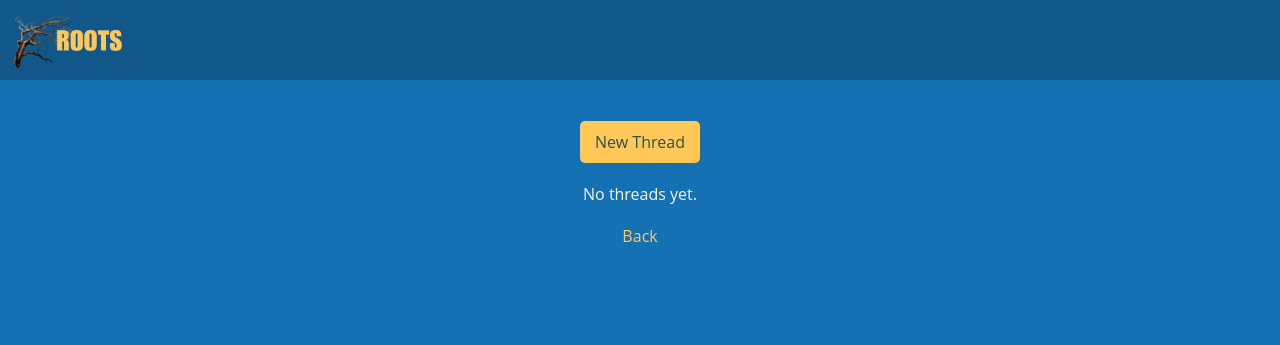
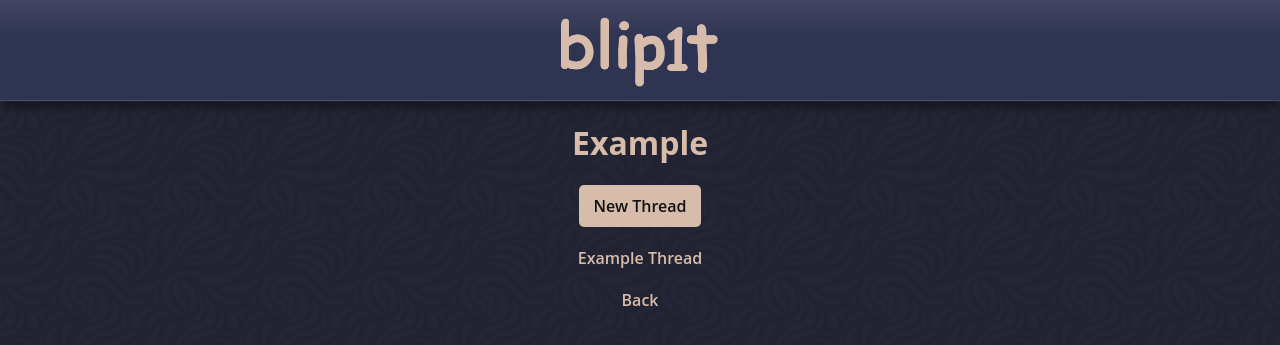
Before and after one commit to pedro2321/Roots2, a Flask app: page /house/1 in a window 1280 px wide. Shown: the top 345 px of the page. Run offline with Flask 3, Linux system fonts and the light colour scheme; data comes from the database, SQL or seed files in the repository; both versions use the stored data as it was after the commit; data that the repository does not hold is empty; some libraries are stand-ins or nearby versions.

Commit message:
2026 REVAMP!

```diff
--- a/app.py
+++ b/app.py
@@ -1,57 +1,121 @@
 from flask import Flask, render_template, request, redirect
-import psycopg2
-import psycopg2.extras
 import hashlib
 import os
 
+# DB imports (both)
+import sqlite3
+import psycopg2
+import psycopg2.extras
+
 app = Flask(__name__)
 
-# --- Database setup ---
+# -----------------------------
+# Database setup (AUTO SWITCH)
+# -----------------------------
+USE_POSTGRES = "DATABASE_URL" in os.environ
+
 def get_db():
-    conn = psycopg2.connect(os.environ["DATABASE_URL"])
-    return conn
+    if USE_POSTGRES:
+        conn = psycopg2.connect(os.environ["DATABASE_URL"])
+        return conn
+    else:
+        conn = sqlite3.connect("database.db")
+        conn.row_factory = sqlite3.Row
+        return conn
 
 def init_db():
     db = get_db()
     cur = db.cursor()
-    cur.execute("""CREATE TABLE IF NOT EXISTS houses (
-                       id SERIAL PRIMARY KEY,
-                       name TEXT UNIQUE NOT NULL
-                   )""")
-    cur.execute("""CREATE TABLE IF NOT EXISTS threads (
-                       id SERIAL PRIMARY KEY,
-                       house_id INTEGER NOT NULL REFERENCES houses(id),
-                       title TEXT NOT NULL
-                   )""")
-    cur.execute("""CREATE TABLE IF NOT EXISTS posts (
-                       id SERIAL PRIMARY KEY,
-                       thread_id INTEGER NOT NULL REFERENCES threads(id),
-                       nickname TEXT NOT NULL,
-                       tripcode_hash TEXT NOT NULL,
-                       content TEXT NOT NULL
-                   )""")
-    cur.execute("""CREATE TABLE IF NOT EXISTS replies (
-                       id SERIAL PRIMARY KEY,
-                       post_id INTEGER NOT NULL REFERENCES posts(id),
-                       nickname TEXT NOT NULL,
-                       tripcode_hash TEXT NOT NULL,
-                       content TEXT NOT NULL
-                   )""")
+
+    if USE_POSTGRES:
+        cur.execute("""
+            CREATE TABLE IF NOT EXISTS houses (
+                id SERIAL PRIMARY KEY,
+                name TEXT UNIQUE NOT NULL
+            )
+        """)
+        cur.execute("""
+            CREATE TABLE IF NOT EXISTS threads (
+                id SERIAL PRIMARY KEY,
+                house_id INTEGER NOT NULL REFERENCES houses(id),
+                title TEXT NOT NULL
+            )
+        """)
+        cur.execute("""
+            CREATE TABLE IF NOT EXISTS posts (
+                id SERIAL PRIMARY KEY,
+                thread_id INTEGER NOT NULL REFERENCES threads(id),
+                nickname TEXT NOT NULL,
+                tripcode_hash TEXT NOT NULL,
+                content TEXT NOT NULL
+            )
+        """)
+        cur.execute("""
+            CREATE TABLE IF NOT EXISTS replies (
+                id SERIAL PRIMARY KEY,
+                post_id INTEGER NOT NULL REFERENCES posts(id),
+                nickname TEXT NOT NULL,
+                tripcode_hash TEXT NOT NULL,
+                content TEXT NOT NULL
+            )
+        """)
+    else:
+        cur.execute("""
+            CREATE TABLE IF NOT EXISTS houses (
+                id INTEGER PRIMARY KEY AUTOINCREMENT,
+                name TEXT UNIQUE NOT NULL
+            )
+        """)
+        cur.execute("""
+            CREATE TABLE IF NOT EXISTS threads (
+                id INTEGER PRIMARY KEY AUTOINCREMENT,
+                house_id INTEGER NOT NULL,
+                title TEXT NOT NULL
+            )
+        """)
+        cur.execute("""
+            CREATE TABLE IF NOT EXISTS posts (
+                id INTEGER PRIMARY KEY AUTOINCREMENT,
+                thread_id INTEGER NOT NULL,
+                nickname TEXT NOT NULL,
+                tripcode_hash TEXT NOT NULL,
+                content TEXT NOT NULL
+            )
+        """)
+        cur.execute("""
+            CREATE TABLE IF NOT EXISTS replies (
+                id INTEGER PRIMARY KEY AUTOINCREMENT,
+                post_id INTEGER NOT NULL,
+                nickname TEXT NOT NULL,
+                tripcode_hash TEXT NOT NULL,
+                content TEXT NOT NULL
+            )
+        """)
+
     db.commit()
     cur.close()
     db.close()
 
 init_db()
 
-# --- Helper ---
+# -----------------------------
+# Helpers
+# -----------------------------
 def hash_tripcode(trip):
     return hashlib.sha256(trip.encode()).hexdigest()
 
-# --- Routes ---
+def cursor(db):
+    if USE_POSTGRES:
+        return db.cursor(cursor_factory=psycopg2.extras.DictCursor)
+    return db.cursor()
+
+# -----------------------------
+# Routes
+# -----------------------------
 @app.route("/")
 def index():
     db = get_db()
-    cur = db.cursor(cursor_factory=psycopg2.extras.DictCursor)
+    cur = cursor(db)
     cur.execute("SELECT * FROM houses ORDER BY id DESC")
     houses = cur.fetchall()
     cur.close()
@@ -65,10 +129,13 @@ def new_house():
         db = get_db()
         cur = db.cursor()
         try:
-            cur.execute("INSERT INTO houses (name) VALUES (%s)", (name,))
+            if USE_POSTGRES:
+                cur.execute("INSERT INTO houses (name) VALUES (%s)", (name,))
+            else:
+                cur.execute("INSERT INTO houses (name) VALUES (?)", (name,))
             db.commit()
             return redirect("/")
-        except psycopg2.errors.UniqueViolation:
+        except Exception:
             db.rollback()
             return "House name already taken!"
         finally:
@@ -79,16 +146,17 @@ def new_house():
 @app.route("/house/<int:house_id>")
 def house(house_id):
     db = get_db()
-    cur = db.cursor(cursor_factory=psycopg2.extras.DictCursor)
-    cur.execute("SELECT * FROM houses WHERE id=%s", (house_id,))
+    cur = cursor(db)
+    q = "%s" if USE_POSTGRES else "?"
+    cur.execute(f"SELECT * FROM houses WHERE id={q}", (house_id,))
     house = cur.fetchone()
-    cur.execute("SELECT * FROM threads WHERE house_id=%s ORDER BY id DESC", (house_id,))
+    cur.execute(f"SELECT * FROM threads WHERE house_id={q} ORDER BY id DESC", (house_id,))
     threads = cur.fetchall()
     cur.close()
     db.close()
     return render_template("house.html", house=house, threads=threads)
 
-@app.route("/house/<int:house_id>/thread/new", methods=["GET","POST"])
+@app.route("/house/<int:house_id>/thread/new", methods=["GET", "POST"])
 def new_thread(house_id):
     if request.method == "POST":
         title = request.form["title"]
@@ -99,30 +167,54 @@ def new_thread(house_id):
 
         db = get_db()
         cur = db.cursor()
-        cur.execute("INSERT INTO threads (house_id, title) VALUES (%s, %s) RETURNING id", (house_id, title))
-        thread_id = cur.fetchone()[0]
-        cur.execute("INSERT INTO posts (thread_id, nickname, tripcode_hash, content) VALUES (%s, %s, %s, %s)",
-                    (thread_id, nickname, trip_hash, content))
+
+        if USE_POSTGRES:
+            cur.execute(
+                "INSERT INTO threads (house_id, title) VALUES (%s, %s) RETURNING id",
+                (house_id, title)
+            )
+            thread_id = cur.fetchone()[0]
+            cur.execute(
+                "INSERT INTO posts (thread_id, nickname, tripcode_hash, content) VALUES (%s, %s, %s, %s)",
+                (thread_id, nickname, trip_hash, content)
+            )
+        else:
+            cur.execute(
+                "INSERT INTO threads (house_id, title) VALUES (?, ?)",
+                (house_id, title)
+            )
+            thread_id = cur.lastrowid
+            cur.execute(
+                "INSERT INTO posts (thread_id, nickname, tripcode_hash, content) VALUES (?, ?, ?, ?)",
+                (thread_id, nickname, trip_hash, content)
+            )
+
         db.commit()
         cur.close()
         db.close()
         return redirect(f"/thread/{thread_id}")
+
     return render_template("new_thread.html", house_id=house_id)
 
 @app.route("/thread/<int:thread_id>")
 def thread(thread_id):
     db = get_db()
-    cur = db.cursor(cursor_factory=psycopg2.extras.DictCursor)
-    cur.execute("SELECT * FROM threads WHERE id=%s", (thread_id,))
+    cur = cursor(db)
+    q = "%s" if USE_POSTGRES else "?"
+
+    cur.execute(f"SELECT * FROM threads WHERE id={q}", (thread_id,))
     thread = cur.fetchone()
-    cur.execute("SELECT * FROM posts WHERE thread_id=%s ORDER BY id ASC", (thread_id,))
+
+    cur.execute(f"SELECT * FROM posts WHERE thread_id={q} ORDER BY id ASC", (thread_id,))
     posts_rows = cur.fetchall()
+
     posts = []
     for p in posts_rows:
         post = dict(p)
-        cur.execute("SELECT * FROM replies WHERE post_id=%s ORDER BY id ASC", (p["id"],))
+        cur.execute(f"SELECT * FROM replies WHERE post_id={q} ORDER BY id ASC", (p["id"],))
         post["replies"] = cur.fetchall()
         posts.append(post)
+
     cur.close()
     db.close()
     return render_template("thread.html", thread=thread, posts=posts)
@@ -136,11 +228,17 @@ def reply(post_id):
 
     db = get_db()
     cur = db.cursor()
-    cur.execute("INSERT INTO replies (post_id, nickname, tripcode_hash, content) VALUES (%s, %s, %s, %s)",
-               (post_id, nickname, trip_hash, content))
+    q = "%s" if USE_POSTGRES else "?"
+
+    cur.execute(
+        f"INSERT INTO replies (post_id, nickname, tripcode_hash, content) VALUES ({q}, {q}, {q}, {q})",
+        (post_id, nickname, trip_hash, content)
+    )
     db.commit()
-    cur.execute("SELECT thread_id FROM posts WHERE id=%s", (post_id,))
+
+    cur.execute(f"SELECT thread_id FROM posts WHERE id={q}", (post_id,))
     thread_id = cur.fetchone()[0]
+
     cur.close()
     db.close()
     return redirect(f"/thread/{thread_id}")
--- a/static/style.css
+++ b/static/style.css
@@ -1,23 +1,59 @@
 /* --- general body styling --- */
 body {
-  background-color: #1471B3;
-  color: #F5F5F5;
+  background-color: #212332;
+  background-image: url('/static/pattern.png'); /* your 1046x1046 semi-transparent image */
+  background-repeat: repeat;                   /* tile across page */
+  background-size: 200px 200px;               /* scaled down for subtle tiling */
+  background-attachment: fixed;               /* optional: stays put on scroll */
+  color: #D8BCAB;
   font-family: 'Open Sans', sans-serif;
+  font-weight: 550;
   margin: 0;
   padding: 0;
   text-align: center;
 }
 
-/* --- header styling --- */
+/* --- header styling (polished) --- */
 header {
-  background-color: #11578a;
+  background:
+    linear-gradient(
+      to bottom,
+      rgba(255, 255, 255, 0.06),
+      rgba(255, 255, 255, 0.0) 35%
+    ),
+    #2F3453;
+
   padding: 10px;
   display: flex;
   justify-content: space-between;
   align-items: center;
+
   position: sticky;
   top: 0;
   z-index: 1000;
+
+  box-shadow:
+    0 1px 0 rgba(255,255,255,0.05),
+    0 4px 12px rgba(0,0,0,0.55);
+
+  border-bottom: 1px solid rgba(255,255,255,0.06);
+}
+
+/* subtle highlight layer */
+header::after {
+  content: "";
+  position: absolute;
+  inset: 0;
+  pointer-events: none;
+
+  background:
+    linear-gradient(
+      to bottom,
+      rgba(255,255,255,0.08),
+      rgba(255,255,255,0.0) 45%
+    );
+
+  opacity: 0.4;
 }
 
 /* --- logo --- */
@@ -27,7 +63,7 @@ header {
 
 /* --- links --- */
 a {
-  color: #FFC857;
+  color: #D8BCAB;
   text-decoration: none;
 }
 
@@ -59,17 +95,17 @@ button {
 
 /* --- new thread / house buttons --- */
 .new-thread-button, .new-house-button {
-  background-color: #FFC857;
-  color: #2F4F4F;
+  background-color: #D8BCAB;
+  color: #101111;
   text-decoration: none;
   padding: 10px 15px;
-  border-radius: 5px;
+  border-radius: 10px;
   display: inline-block;
   margin-top: 20px;
 }
 
 .new-thread-button:hover, .new-house-button:hover {
-  background-color: #FFD97D;
+  background-color: #D8BCAB;
 }
 
 /* --- posts and replies --- */
@@ -98,7 +134,7 @@ form {
 .centered-container {
   display: flex;
   justify-content: center;
-  gap: 50px; /* for side-by-side lists if needed */
+  gap: 50px;
 }
 
 /* --- two house lists in index --- */
--- a/templates/house.html
+++ b/templates/house.html
@@ -1,26 +1,26 @@
 <!DOCTYPE html>
 <html>
 <head>
-  <title>{{ house.name }}</title>
+  <title>blip1t - {{ house.name }}</title>
   <link rel="stylesheet" href="/static/style.css">
 </head>
 <body>
-<header>
-  <img src="/static/logo.png" class="logo" alt="Logo">
+<header style="display:flex; justify-content:center;">
+  <img src="/static/logo.png" alt="Logo" style="height:80px; transform: translateX(10px);">
 </header>
 
 <main>
   <h1 style="text-align: center; margin-top: 20px;">{{ house.name }}</h1>
 
   <div style="text-align: center; margin: 20px 0;">
-    <a href="/house/{{ house.id }}/thread/new" class="new-thread-button" style="display: inline-block; margin-top: 20px; padding: 10px 15px; background-color: #FFC857; color: #2F4F4F; text-decoration: none; border-radius: 5px;">New Thread</a>
+    <a href="/house/{{ house.id }}/thread/new" class="new-thread-button" style="display: inline-block; margin-top: 20px; padding: 10px 15px; background-color: #D8BCAB; color: #101111; text-decoration: none; border-radius: 5px; margin-top: 0px">New Thread</a>
   </div>
 
   <ul class="threads-list" style="text-align: center;">
     {% for t in threads %}
       <li style="margin-bottom: 10px;"><a href="/thread/{{ t.id }}">{{ t.title }}</a></li>
     {% else %}
-      <li>No threads yet.</li>
+      <li>No threads yet!</li>
     {% endfor %}
   </ul>
 
```
Also changed, not shown: templates/index.html (+7 -4 lines), templates/new_house.html (+23 -5 lines), templates/new_thread.html (+23 -5 lines), templates/thread.html (+29 -5 lines), database.db (added), static/logo.png, static/pattern.png (added).
